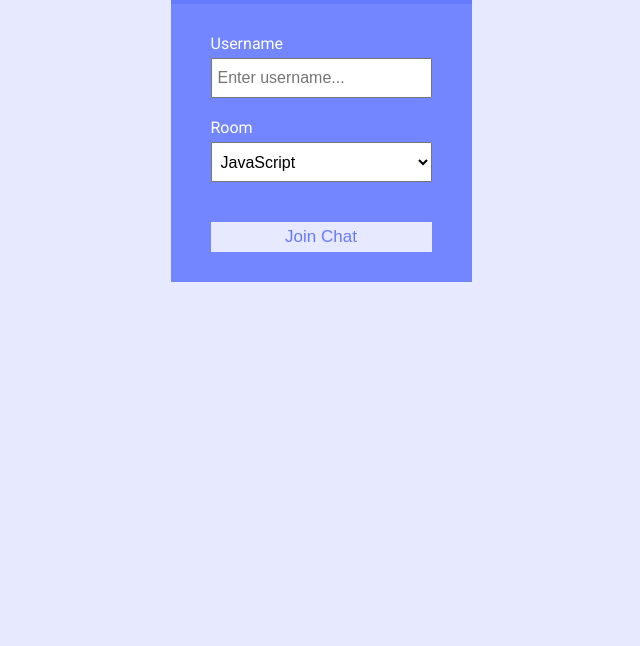
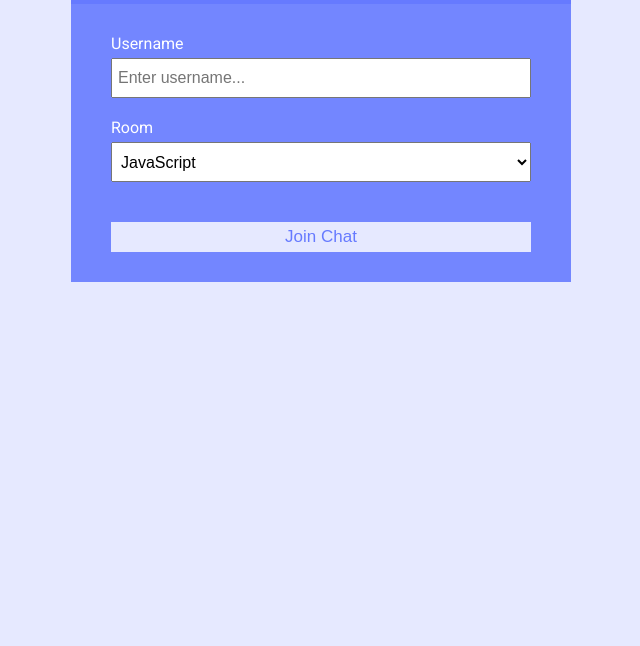
Before and after one commit to shivamkrch/chatcord, a website: page public/index.html in a window 1280 px wide. Shown: the part 154-800 px from the top of the page, without its empty margins (319-959 px from the left). Drawn offline with Linux system fonts and the light colour scheme.

Commit message:
UI improvements

```diff
--- a/public/css/styles.css
+++ b/public/css/styles.css
@@ -18,9 +18,6 @@ body {
   font-family: "Roboto", sans-serif;
   font-size: 16px;
   background: var(--light-color);
-  display: flex;
-  justify-content: center;
-  align-items: center;
 }
 
 ul {
```
Also changed, not shown: public/chat.html (+1 -1 lines).
